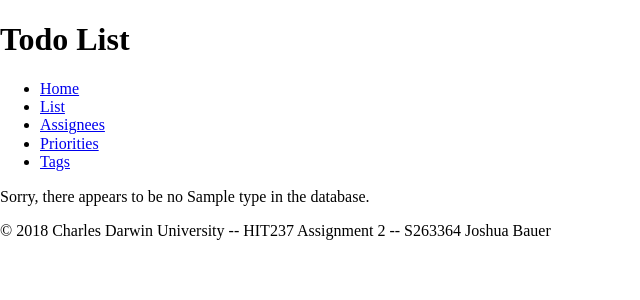
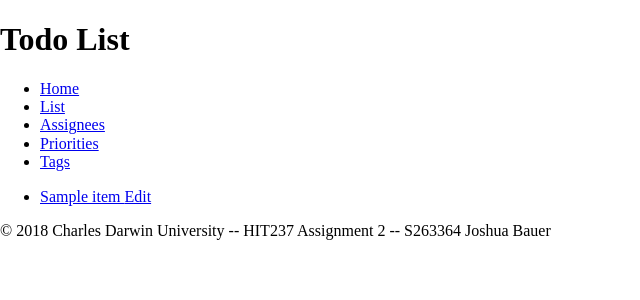
Before and after one commit to jaybeebauer/HIT237-Assignment2, a Django app: template HIT237-Assignment2/TodoList/templates/list.html in a window 1280 px wide. Shown: the top 300 px of the page, without its empty margins (0-640 px from the left). Run offline with Django 3.2, Linux system fonts and the light colour scheme; the template is opened without the code that fills it: most values are stand-ins (such as "Sample title", 1, 10 or a date in 2020); some libraries are stand-ins or nearby versions.

Commit message:
-Adjusted list template for all items

```diff
--- a/HIT237-Assignment2/TodoList/templates/list.html
+++ b/HIT237-Assignment2/TodoList/templates/list.html
@@ -6,16 +6,21 @@
 {% block page_heading_title %}<h1>Todo List</h1>{% endblock %}
 
 {% block main_body %}
-
-{% if type == 'item' and list %}
+    {% if list %}
         <ul>
-
           {% for item in list %}
               <li>
-        <a href="{% url 'record' 'detail' 'item' item.id %}">{{ item.title }}, {{ item.duedate }}</a><a href="{% url 'record' 'update' 'item' item.id %}">Edit</a>
+                <a href="{% url 'record' 'detail' 'item' item.id %}">
+                  {% if type == 'item' %}
+                    {{ item.title }}, {{ item.duedate }}
+                  {% elif type == 'assignee' %}
+                    {{ item.firstname }} {{ item.lastname }}
+                  {% else %}
+                    {{ item.name }}
+                  {% endif %}
+              </a><a href="{% url 'record' 'update' type item.id %}">Edit</a>
               </li>
           {% endfor %}
-
         </ul>
     {% else %}
         <p>Sorry, there appears to be no {{ type }} in the database.</p>
```
Lines whose indentation alone changed are shown as unchanged.
